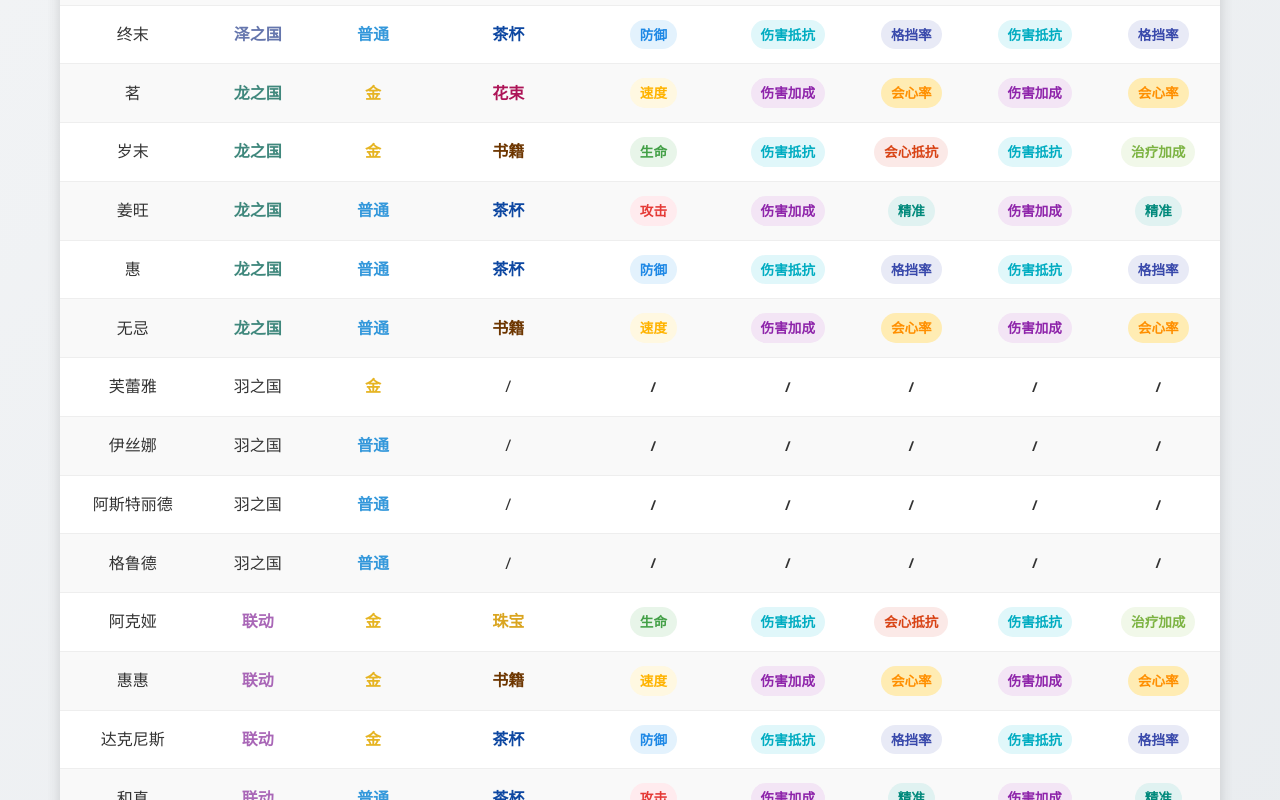
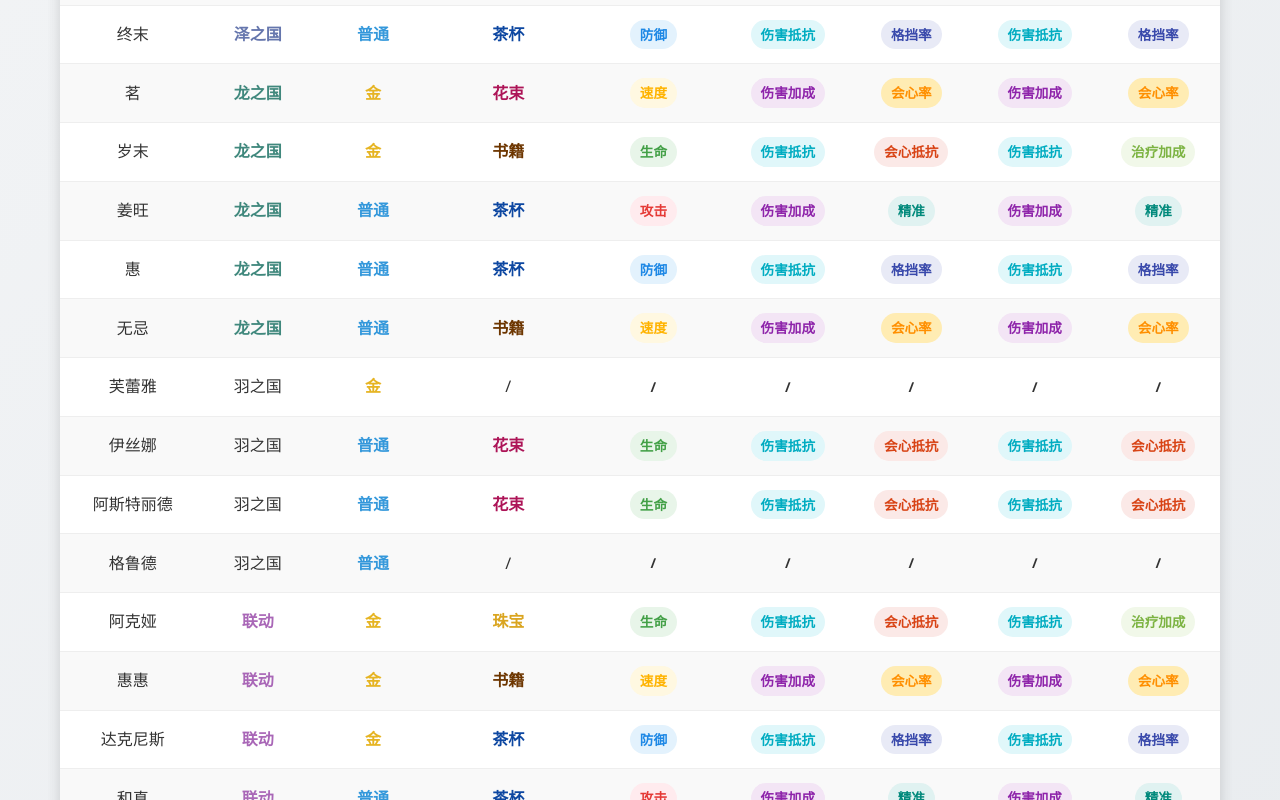
Before and after one commit to kleeb3961/TujidanSucha, a plain HTML site: page index.html in a window 1280 px wide. Shown: the part 2000-2800 px from the top of the page. Drawn offline with Linux system fonts and the light colour scheme.

Commit message:
Add files via upload

```diff
--- a/index.html
+++ b/index.html
@@ -3,7 +3,7 @@
 <head>
     <meta charset="UTF-8">
     <meta name="viewport" content="width=device-width, initial-scale=1.0">
-    <title>伙伴加成速查 v1.26</title>
+    <title>伙伴加成速查 v1.27</title>
     <link rel="stylesheet" href="https://cdnjs.cloudflare.com/ajax/libs/font-awesome/6.4.0/css/all.min.css">
     <style>
         * {
@@ -523,7 +523,7 @@
 </head>
 <body>
     <header>
-        <h1>伙伴加成速查<span class="subtitle">v1.26</span></h1>
+        <h1>伙伴加成速查<span class="subtitle">v1.27</span></h1>
         <div class="author">完熟土鸡蛋制作</div>
     </header>
 
@@ -535,9 +535,9 @@
         <p>Tips：</p>
         <ul class="notice-list">
             <li>伙伴无论稀有度如何，每10级好感都会有百分比加成（单个角色好感上限100级）</li>
-            <li>伙伴1、10、30、40、60、80、90级，会有某一四维属性的加成，金伙伴为3%，普通伙伴为1%，在本工具中统称为主要加成</li>
+            <li>伙伴10、30、40、60、80、90级时，会有某一四维属性的3%加成（1级加成：金伙伴为3%，普通伙伴为1%），在本工具中统称为主要加成</li>
             <li>20、50、70、100级加成均为1%</li>
-            <li>关于委派加成：
+            <li>关于委派加成（S3.混沌终焉新增）：
                 <ul class="notice-list">
                     <li>金伙伴：委派奖励：20、40+3%；大成功：60、80+2%，100+3%</li>
                     <li>普通伙伴：委派奖励：20、40+2%；大成功：60、80+1.5%，100+2%</li>
@@ -923,23 +923,23 @@
                 <td>伊丝娜</td>
                 <td class="city-yu">羽之国</td>
                 <td class="rarity-normal">普通</td>
-                <td>/</td>
-                <td><span class="tag">/</span></td>
-                <td><span class="tag">/</span></td>
-                <td><span class="tag">/</span></td>
-                <td><span class="tag">/</span></td>
-                <td><span class="tag">/</span></td>
+                <td class="gift-huaShu">花束</td>
+                <td><span class="tag buff-health">生命</span></td>
+                <td><span class="tag buff-resist">伤害抵抗</span></td>
+                <td><span class="tag buff-crit-resist">会心抵抗</span></td>
+                <td><span class="tag buff-resist">伤害抵抗</span></td>
+                <td><span class="tag buff-crit-resist">会心抵抗</span></td>
             </tr>
             <tr>
                 <td>阿斯特丽德</td>
                 <td class="city-yu">羽之国</td>
                 <td class="rarity-normal">普通</td>
-                <td>/</td>
-                <td><span class="tag">/</span></td>
-                <td><span class="tag">/</span></td>
-                <td><span class="tag">/</span></td>
-                <td><span class="tag">/</span></td>
-                <td><span class="tag">/</span></td>
+                <td class="gift-huaShu">花束</td>
+                <td><span class="tag buff-health">生命</span></td>
+                <td><span class="tag buff-resist">伤害抵抗</span></td>
+                <td><span class="tag buff-crit-resist">会心抵抗</span></td>
+                <td><span class="tag buff-resist">伤害抵抗</span></td>
+                <td><span class="tag buff-crit-resist">会心抵抗</span></td>
             </tr>
             <tr>
                 <td>格鲁德</td>
@@ -1014,7 +1014,7 @@
     </div>
 
     <footer>
-        <p>本工具数据仅供参考，请以游戏内实际数值为准 | 最后更新: 2025年9月21号</p>
+        <p>本工具数据仅供参考，请以游戏内实际数值为准 | 最后更新: 2025年9月23号</p>
     </footer>
 
     <script>
```
